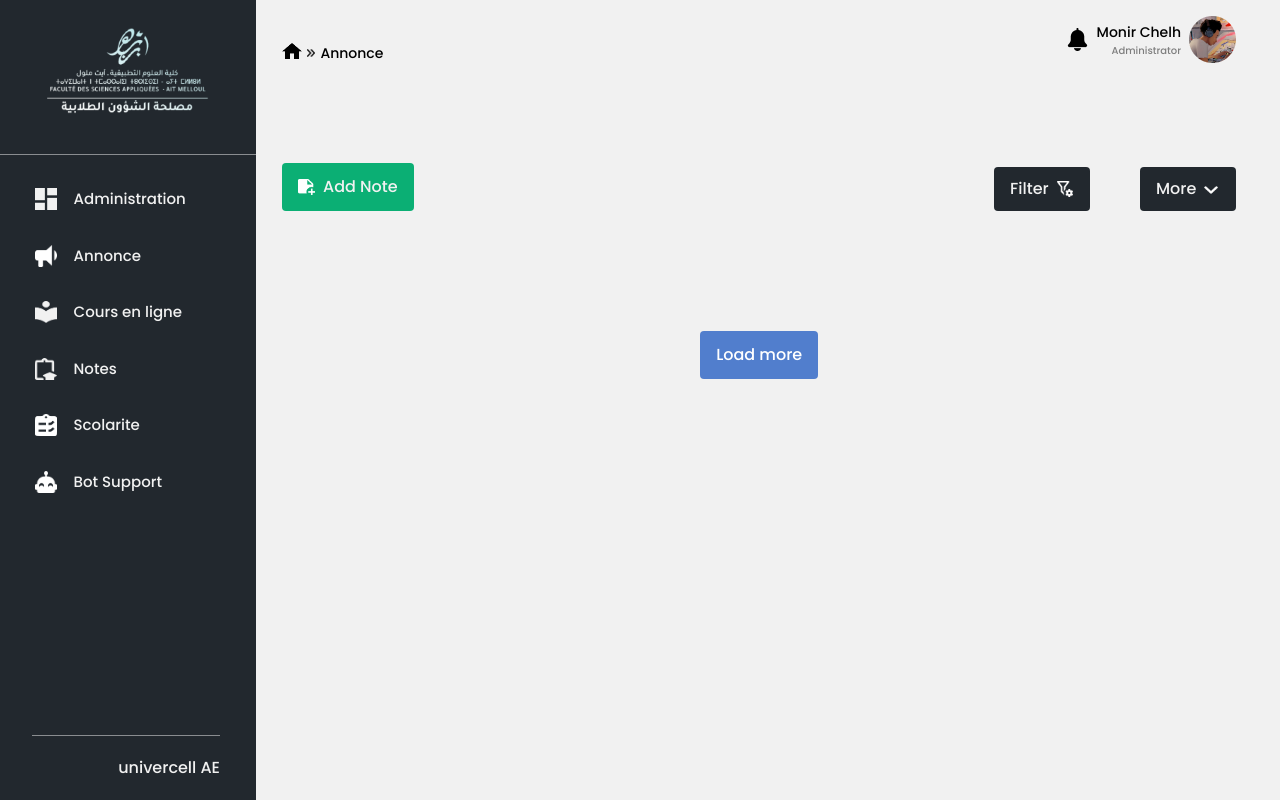
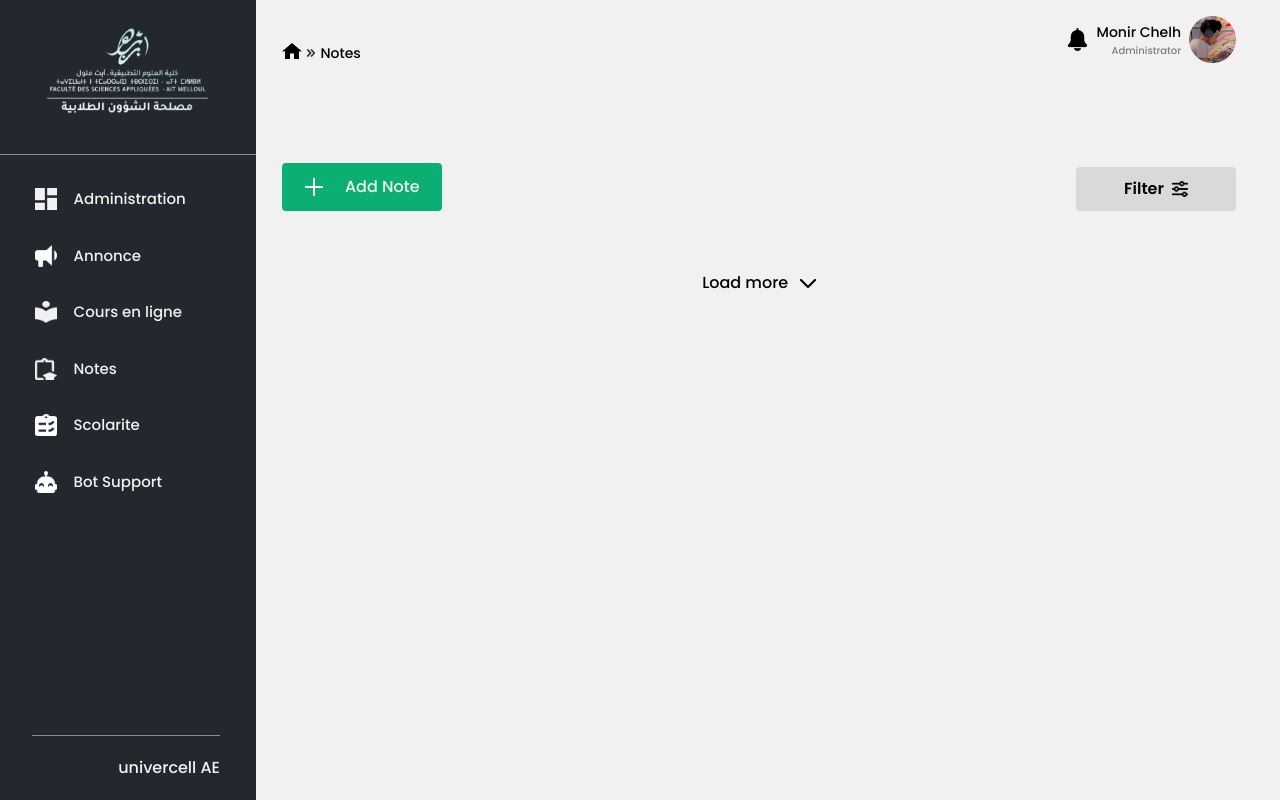
Before and after one commit to youne-elma/Intelligent-School-Management, a Django app: page /Notes/showNotes/ in a window 1280 px wide. Run offline with Django 4.2, Linux system fonts and the light colour scheme; data that the repository does not hold is empty; some libraries are stand-ins or nearby versions.

Commit message:
UI modification show notes page

```diff
--- a/core/templates/core/showNotes.html
+++ b/core/templates/core/showNotes.html
@@ -6,29 +6,25 @@
 <div class="flex flex-wrap justify-items-center gap-[5px] -mt-20 md:-mt-10 SmallScreen:-mt-6">
     <img src="../../../theme/static/icons/Home.png" class="w-5 h-4" alt="icon-home" />
     <img src="../../../theme/static/icons/nextIcon.png" class="w-2 h-2 mt-1.5" alt="next home icon" />
-    <span class="text-sm">Annonce</span>
+    <span class="text-sm">Notes</span>
 </div>
-
+<div class="flex flex-col gap-6">
     <div
         class="Content flex flex-wrap justify-between mt-[40px] items-center justify-items-center AnnounceViewport:gap-4 AnnounceViewport:mt-0">
         <button
-        class="bg-lightgreen hover:bg-smoothgreen text-lightcolor py-3 px-4 rounded inline-flex items-start w-25 hoverButtonTrasitionFast">
-        <img src="../../../theme/static/icons/ComposeAnnonce.png" class="h-4 mt-1" alt="compose ">
-        <span class="ml-2">Add Note</span>
+            class="bg-lightgreen hover:bg-bluecharcoal text-lightcolor py-3 px-4 rounded flex justify-around items-center  w-[160px] hoverButtonTrasitionFast">
+            <img src="../../../theme/static/icons/ComposeAnnonce.png" class="" alt="compose ">
+            <span class="ml-2 font-medium">Add Note</span>
         </button>
 
         <div
             class="flex gap-[50px] flex-wrap justify-items-center items-center self-end AnnounceViewport:place-self-auto AnnounceViewport:gap-3">
             <button
-            class="bg-bluecharcoal hover:bg-cornflower text-lightcolor py-2.5 px-4 rounded flex justify-items-center items-center w-24 hoverButtonTrasitionFast">
-            <span class="font-poppin font-normal">Filter</span>
-            <img src="../../../theme/static/icons/FilterIcon.png" class="ml-2 w-4 h-4" alt="filter Icon">
+                class="bg-filter hover:bg-bluecharcoal hover:text-[white] text-[black] font-semibold py-2.5 px-4 rounded flex justify-center items-center w-[160px] hoverButtonTrasitionFast">
+                <span class="">Filter</span>
+                <img src="../../../theme/static/icons/FilterIcon.png" class=" ml-2 w-4 h-4" alt="filter Icon">
             </button>
-        <button
-            class="bg-bluecharcoal hover:bg-cornflower text-lightcolor py-2.5 px-4 rounded flex justify-items-center items-center w-24 hoverButtonTrasitionFast">
-            <span class="font-poppin font-normal">More</span>
-            <img src="../../../theme/static/icons/downArrowIcon.png" class="ml-2 mt-0.5 w-3.5 h-2" alt="downArrow Icon">
-        </button>
+
         </div>
     </div>
 
@@ -67,7 +63,8 @@
 
             <span
                 class="largeScreen:w-[60px] 3xl:text-base 3xl:ml-28 2xl:ml-20 text-sm AnnounceViewport:font-poppin">{{note.apogee.apogee}}</span>
-        <span class="  text-ellipsis 2xl:ml-20 xl:ml-7 3xl:text-base text-sm 2xl:text-base navbarTab:hidden"> 16-04-2023
+            <span class="  text-ellipsis 2xl:ml-20 xl:ml-7 3xl:text-base text-sm 2xl:text-base navbarTab:hidden">
+                16-04-2023
                 05:24</span>
             <span
                 class="largeScreen:w-[60px]  3xl:text-base 3xl:ml-28 2xl:ml-20 text-sm AnnounceViewport:font-poppin">{{note.note}}</span>
@@ -102,18 +99,11 @@
     </div>
 
     <div class="flex items-center justify-center mb-10 mx-10 pb-2">
-    <button class="bg-blue hover:bg-cornflower py-3 px-4 text-white rounded font-poppin font-normal">Load more</button>
+        <button class="text-[black] py-3 px-4 rounded font-poppin font-normal flex items-center gap-3">
+            <span>Load
+                more</span><img src="../../theme/static/icons/arrowdown.png"></button>
     </div>
 
     <script src="../../../theme/static/js/modalLogic.js" />
-
+    </div>
 {% endblock%}
-<!--<div class="bg-white  w-50 h-20 rounded-xl mt-[4px] Content flex flex-wrap ">
-
-    <input id="link-checkbox" type="checkbox" value="" class="w-8 h-8 text-blue-600 bg-gray-100 border-darkcolor rounded focus:ring-blue-500 dark:focus:ring-blue-600 dark:ring-offset-gray-800 focus:ring-2 dark:bg-gray-700 dark:border-gray-600 ml-6 mt-6">
-    <img src="../../../theme/static/icons/UserPic.png"  class=" w-12 h-12  ml-9 mt-5 "alt="">
-    <span class="mt-8 text-ellipsis text-lg  ml-5">ZAKI Taher </span>
-    <span class="text-ellipsis mt-8 ml-44 text-lg">Avis important: SMI6 Présence aux TP <a href="#" class="text-denimcolor">(lire la suite)</a></span>
-    <span class="text-ellipsis mt-8 ml-48 text-lg"> 16-04-2023 05:24</span>
-    <img src="../../../theme/static/icons/Updel.png"  class=" w-6 h-3 ml-56 mt-10 "alt="">
-</div>-->
--- a/theme/static/css/dist/styles.css
+++ b/theme/static/css/dist/styles.css
@@ -871,14 +851,6 @@ select {
   margin-right: 16px;
 }
 
-.mt-0 {
-  margin-top: 0px;
-}
-
-.mt-0\.5 {
-  margin-top: 0.125rem;
-}
-
 .mt-1 {
   margin-top: 0.25rem;
 }
@@ -1063,14 +1007,6 @@ select {
   width: 6rem;
 }
 
-.w-3 {
-  width: 0.75rem;
-}
-
-.w-3\.5 {
-  width: 0.875rem;
-}
-
 .w-4 {
   width: 1rem;
 }
@@ -1151,6 +1083,18 @@ select {
   width: 100%;
 }
 
+.w-\[142\] {
+  width: 142;
+}
+
+.w-\[142px\] {
+  width: 142px;
+}
+
+.w-\[160px\] {
+  width: 160px;
+}
+
 .min-w-\[179px\] {
   min-width: 179px;
 }
@@ -1211,6 +1155,10 @@ select {
   justify-content: space-between;
 }
 
+.justify-around {
+  justify-content: space-around;
+}
+
 .justify-items-center {
   justify-items: center;
 }
@@ -1361,11 +1305,6 @@ select {
   background-color: rgb(255 255 255 / var(--tw-bg-opacity));
 }
 
-.bg-blue {
-  --tw-bg-opacity: 1;
-  background-color: rgb(81 126 205 / var(--tw-bg-opacity));
-}
-
 .bg-bluecharcoal {
   --tw-bg-opacity: 1;
   background-color: rgb(34 40 46 / var(--tw-bg-opacity));
@@ -1414,6 +1353,10 @@ select {
 .bg-whte2 {
   --tw-bg-opacity: 1;
   background-color: rgb(241 245 249 / var(--tw-bg-opacity));
+}
+
+.bg-filter {
+  background-color: rgba(34, 40, 46, 0.12);
 }
 
 .p-2 {
@@ -1611,6 +1554,10 @@ select {
   font-weight: 400;
 }
 
+.font-semibold {
+  font-weight: 600;
+}
+
 .leading-normal {
   line-height: 1.5;
 }
@@ -1644,6 +1591,11 @@ select {
   color: rgb(241 245 249 / var(--tw-text-opacity));
 }
 
+.text-\[black\] {
+  --tw-text-opacity: 1;
+  color: rgb(0 0 0 / var(--tw-text-opacity));
+}
+
 .text-\[white\] {
   --tw-text-opacity: 1;
   color: rgb(255 255 255 / var(--tw-text-opacity));
@@ -1672,11 +1619,6 @@ select {
 .text-mediumcoolGray {
   --tw-text-opacity: 1;
   color: rgb(126 144 154 / var(--tw-text-opacity));
-}
-
-.text-white {
-  --tw-text-opacity: 1;
-  color: rgb(255 255 255 / var(--tw-text-opacity));
 }
 
 .opacity-100 {
--- a/theme/static_src/tailwind.config.js
+++ b/theme/static_src/tailwind.config.js
@@ -71,6 +71,7 @@ module.exports = {
       lightgreen: "#0BAF74",
       white: "#FFFFFF",
       blue: "#517ECD",
+      filter: "rgba(34, 40, 46, 0.12)",
     },
     screens: {
       navbarTab: { min: "1000px", max: "1200px" },
```
Also changed, not shown: other parts of theme/static/css/dist/styles.css (+20 -76 lines), theme/static/icons/ComposeAnnonce.png, theme/static/icons/FilterIcon.png, theme/static/icons/arrowdown.png (added). Lines whose indentation alone changed are shown as unchanged.
